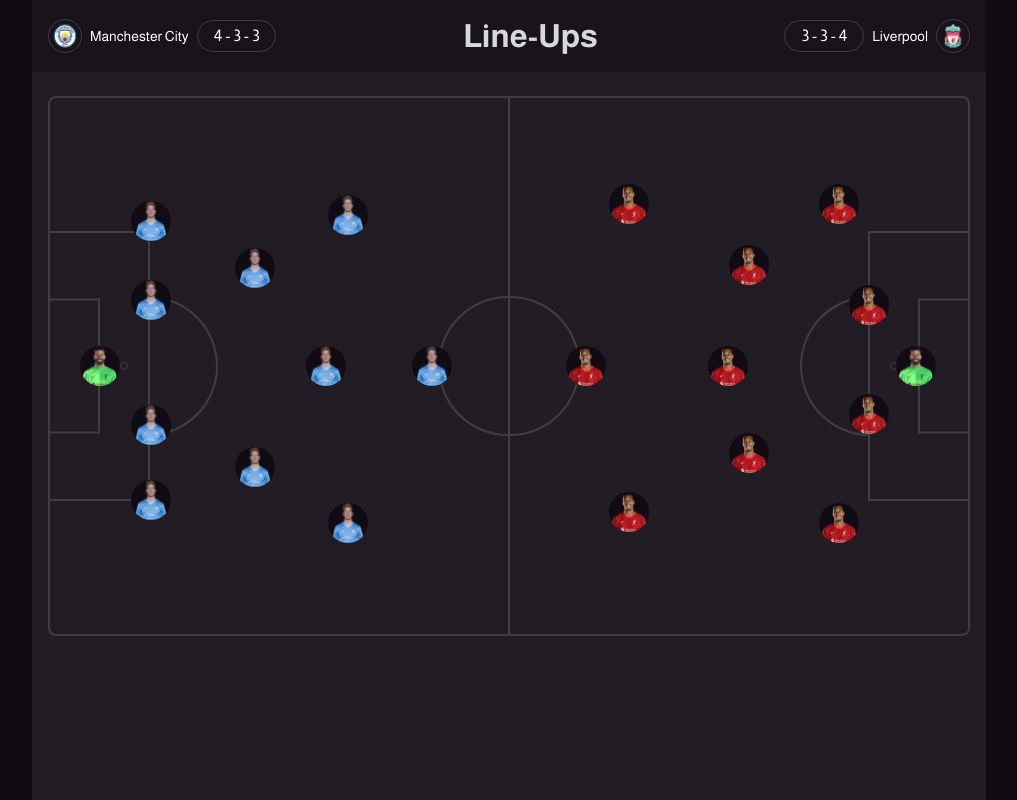
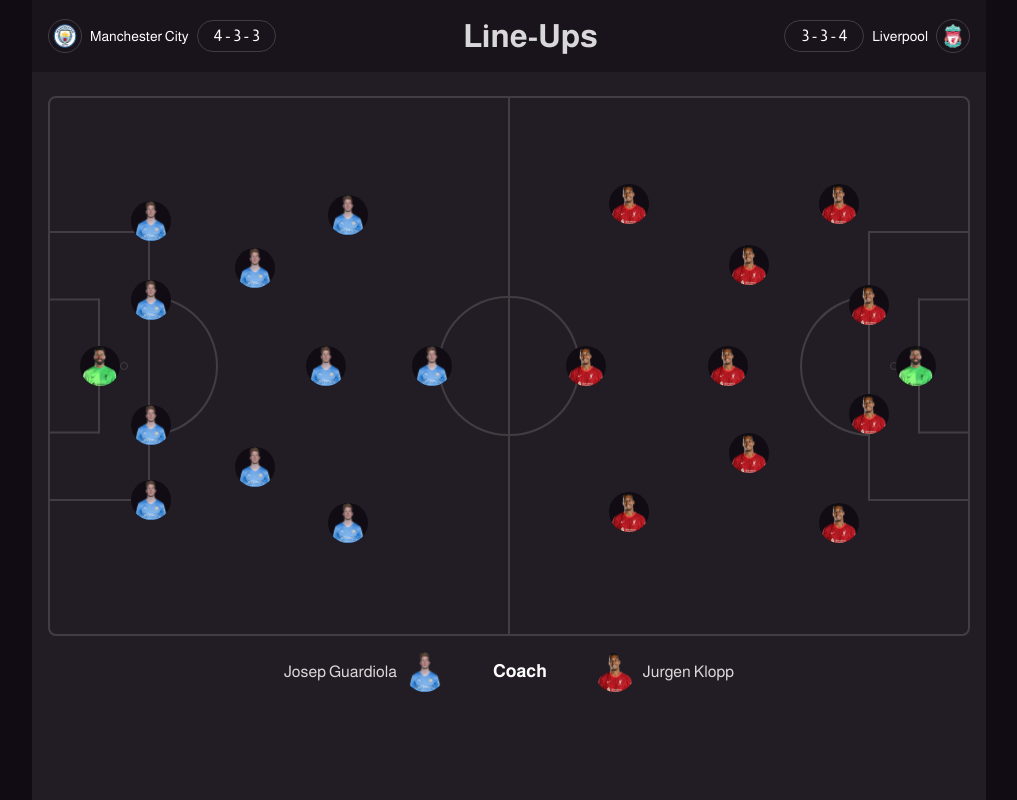
Before and after one commit to h0wter/todor3d-markup-task, a React (Vite) app: page / in a window 1280 px wide. Shown: the whole page, without its empty margins (131-1148 px from the left). Built offline with nearby package versions, Linux system fonts and the light colour scheme.

Commit message:
add coach-label component

```diff
--- a/src/assets/css/styles.scss
+++ b/src/assets/css/styles.scss
@@ -1,4 +1,4 @@
-@import "node_modules/modern-normalize/modern-normalize.css";
+@import "/node_modules/modern-normalize/modern-normalize.css";
 @import "./vars.scss";
 @import "./fonts.scss";
 @import "./scaffolding.scss";
--- /dev/null
+++ b/src/components/line-ups/components/coach-label/coach-label.tsx
@@ -0,0 +1,24 @@
+import { getValidClassNames } from "../../../../helpers/get-valid-class-names.helper";
+import styles from "./styles.module.scss";
+
+type Props = {
+  name: string;
+  imgUrl: string;
+  rightToLeftDirection?: boolean;
+};
+
+const CoachLabel = ({ name, imgUrl, rightToLeftDirection = false }: Props) => {
+  return (
+    <div
+      className={getValidClassNames(
+        styles.container,
+        rightToLeftDirection && styles.rightToLeftDirection
+      )}
+    >
+      <p className={styles.coachName}>{name}</p>
+      <img className={styles.coachImg} src={imgUrl} alt={name} />
+    </div>
+  );
+};
+
+export { CoachLabel };
--- /dev/null
+++ b/src/components/line-ups/components/coach-label/styles.module.scss
@@ -0,0 +1,24 @@
+.container {
+  display: flex;
+  align-items: center;
+  gap: 8px;
+}
+
+.coachName {
+  font-size: 16px;
+  font-style: normal;
+  font-weight: 400;
+  line-height: 24px; /* 150% */
+  color: rgba(245, 245, 246, 0.87);
+}
+
+.coachImg {
+  width: 40px;
+  height: 40px;
+
+  border-radius: 50%;
+}
+
+.rightToLeftDirection {
+  direction: rtl;
+}
--- a/src/components/line-ups/line-ups.tsx
+++ b/src/components/line-ups/line-ups.tsx
@@ -1,7 +1,8 @@
 import { FootballField } from "../football-field/football-field.tsx";
 import { teams } from "./teams.ts";
 import styles from "./styles.module.scss";
-import { TeamInfo } from "./component/team-info/team-info.tsx";
+import { TeamInfo } from "./components/team-info/team-info.tsx";
+import { CoachLabel } from "./components/coach-label/coach-label.tsx";
 
 const LineUps = () => {
   return (
@@ -12,6 +13,18 @@
         <TeamInfo team={teams.secondTeam} rightToLeftDirection />
       </div>
       <FootballField teams={teams} />
+      <div className={styles.coachesWrapper}>
+        <CoachLabel
+          name={teams.firstTeam.coach.name}
+          imgUrl={teams.firstTeam.coach.imgUrl}
+        />
+        <p className={styles.coachLabel}>Coach</p>
+        <CoachLabel
+          name={teams.secondTeam.coach.name}
+          imgUrl={teams.secondTeam.coach.imgUrl}
+          rightToLeftDirection
+        />
+      </div>
     </div>
   );
 };
--- a/src/components/line-ups/styles.module.scss
+++ b/src/components/line-ups/styles.module.scss
@@ -28,3 +28,19 @@
 
   color: $text-main;
 }
+
+.coachesWrapper {
+  display: flex;
+  align-items: center;
+  gap: 48px;
+
+  margin-top: 16px;
+}
+
+.coachLabel {
+  font-size: 18px;
+  font-weight: 700;
+  line-height: 1.33333;
+
+  color: $white;
+}
--- a/src/components/line-ups/teams.ts
+++ b/src/components/line-ups/teams.ts
@@ -1,8 +1,11 @@
-import { type Team } from "../football-field/types.ts";
+import { Team } from "../../types";
 
 const firstTeam: Team = {
   name: "Manchester City",
-  coach: "Josep Guardiola",
+  coach: {
+    name: "Josep Guardiola",
+    imgUrl: "/src/assets/images/players/kevin-de-bruyne.png",
+  },
   imgUrl: "/src/assets/images/teams/manchester-city.png",
   formation: "4-3-3/1",
   players: [
@@ -55,7 +58,10 @@
 
 const secondTeam: Team = {
   name: "Liverpool",
-  coach: "Jurgen Klopp",
+  coach: {
+    name: "Jurgen Klopp",
+    imgUrl: "/src/assets/images/players/virgil-van-dijk.png",
+  },
   imgUrl: "/src/assets/images/teams/liverpool.png",
   formation: "4-3-3/2",
   players: [
```
Also changed, not shown: src/components/football-field/types.ts (deleted, +0 -14 lines), src/components/line-ups/components/team-info/styles.module.scss (renamed from src/components/line-ups/component/team-info/styles.module.scss), src/components/line-ups/components/team-info/team-info.tsx (renamed from src/components/line-ups/component/team-info/team-info.tsx).
